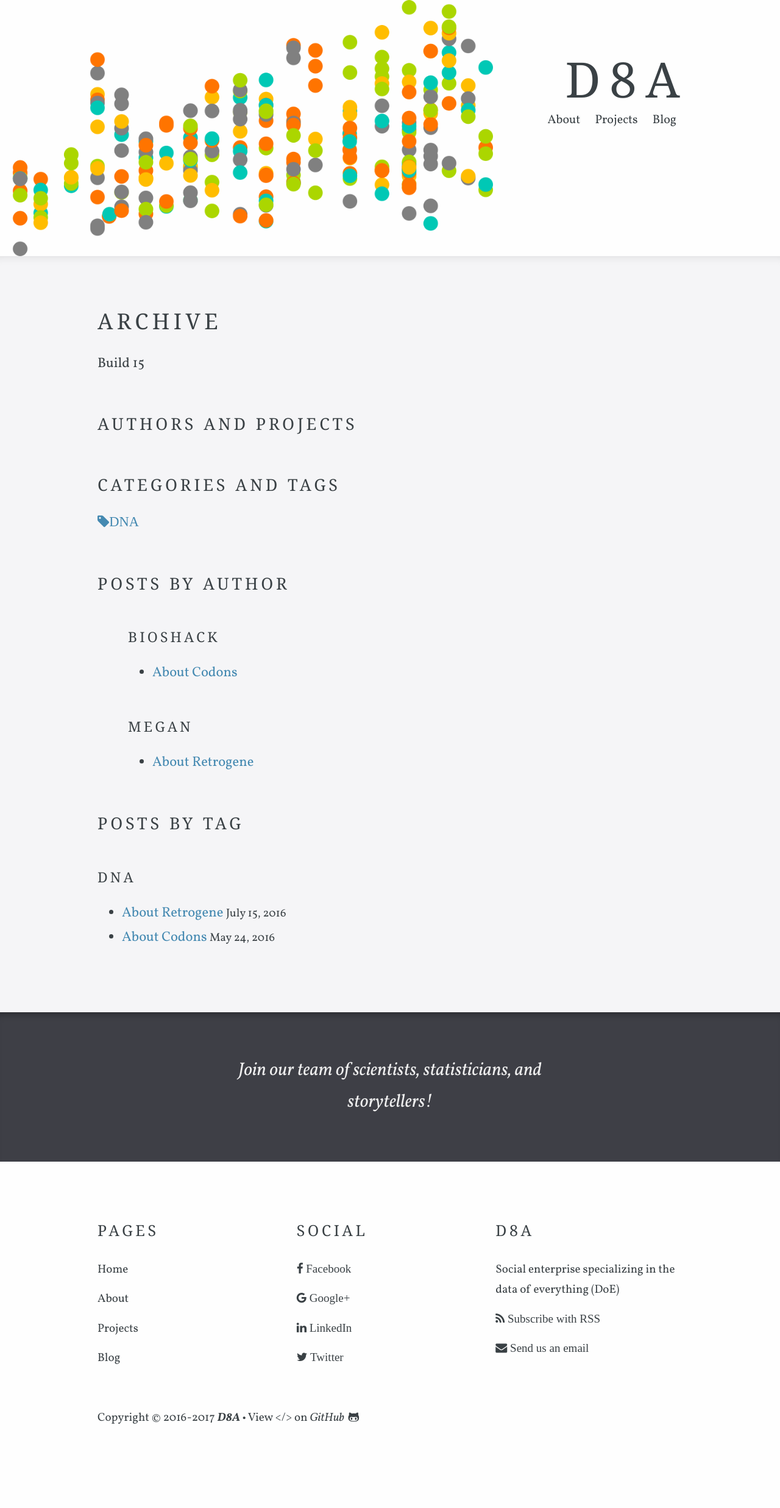
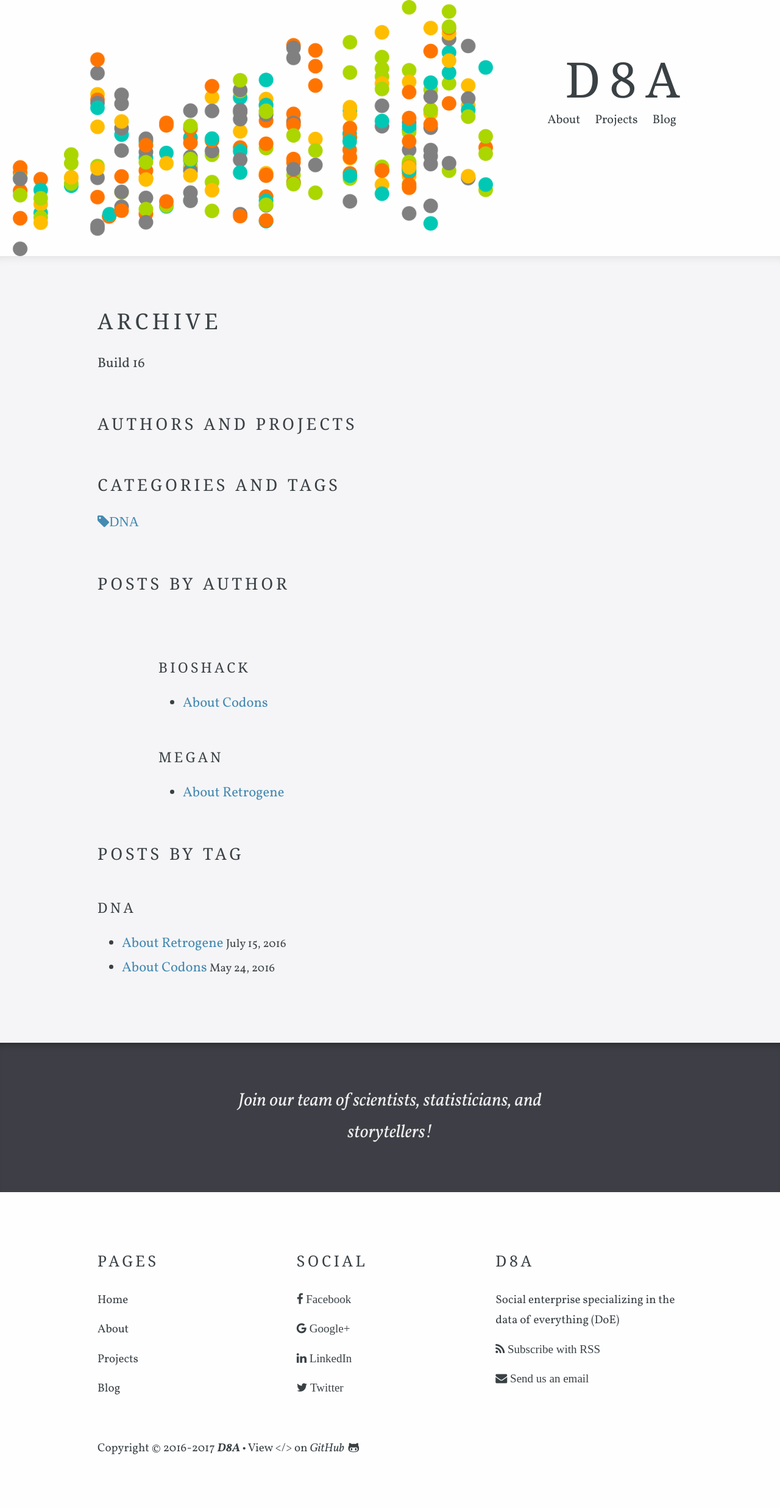
Before and after one commit to bioshack/d8a, a Jekyll site: the page built from pages/archive.html, in a window 1280 px wide. Shown: the whole page at 61% size. Built offline with Jekyll 4.4.1, drawn with Linux system fonts in a browser that asks for light colours; some web fonts are replaced; before the commit the page ends 2423 px from its top, so only the background shows below that.

Commit message:
Edit margin

```diff
--- a/_sass/_layout.scss
+++ b/_sass/_layout.scss
@@ -374,7 +374,7 @@ footer {
 }
 
 .tag-list {
-  margin: 50px 0 0 50px;
+  margin: 100px 0 0 100px;
 }
 
 .video-container {
--- a/pages/archive.html
+++ b/pages/archive.html
@@ -8,7 +8,7 @@ show_in_navigation: false
 ---
 
 <p>
-  Build 15
+  Build 16
 </p>
 
 {% capture rawauthors %}{% for post in site.posts %}{% if post.author %}{{ post.author }}|{% endif %}{% endfor %}{% endcapture %}
```
